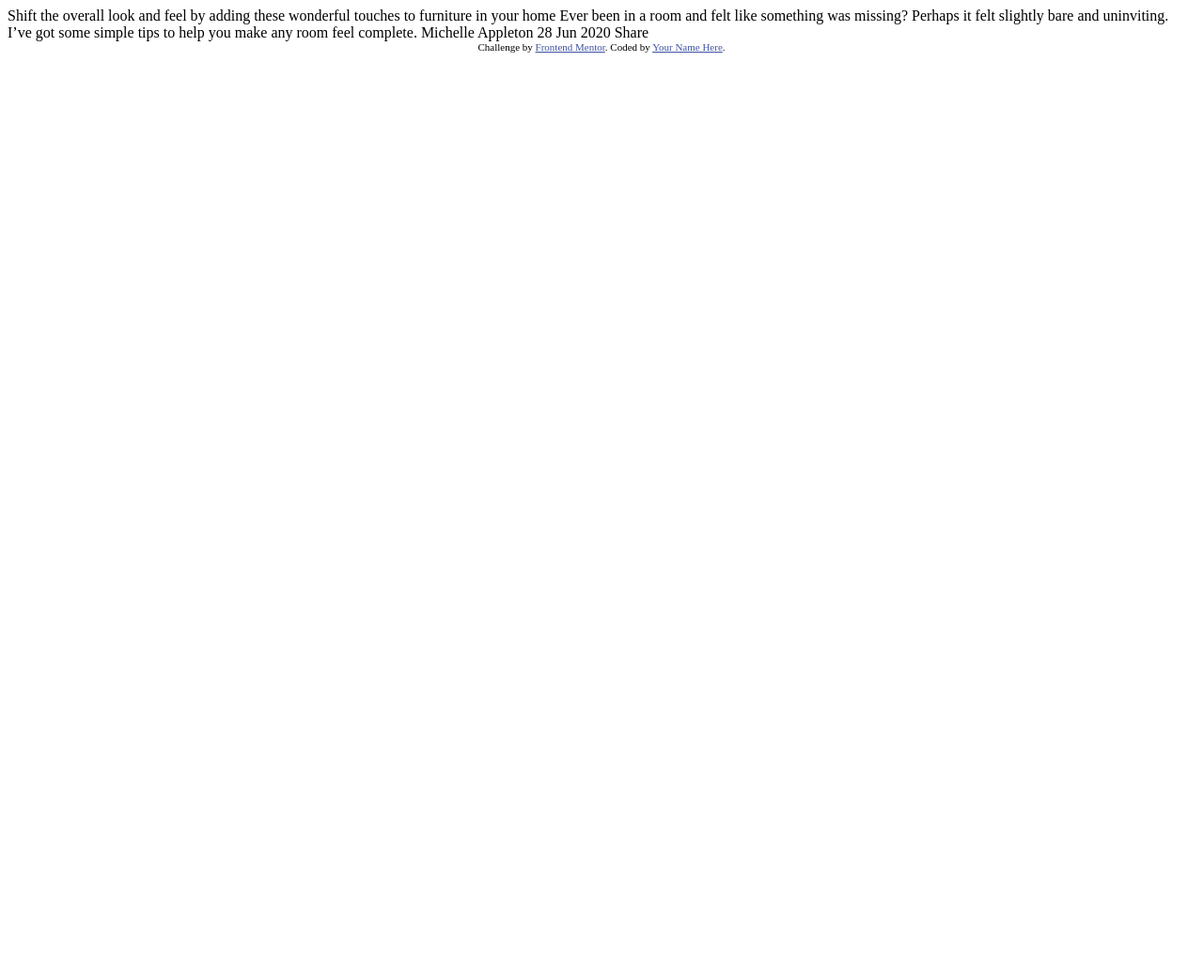
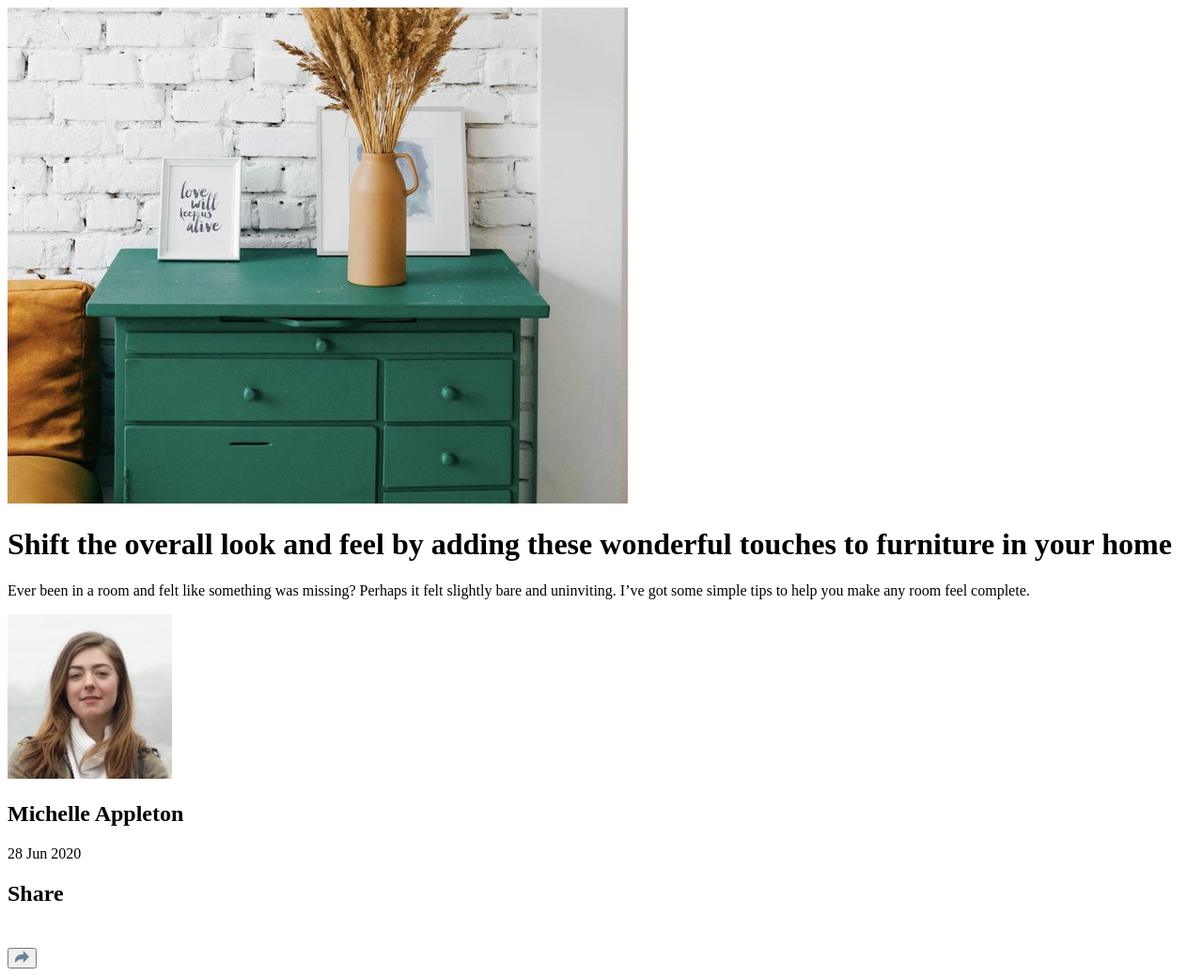
Before and after one commit to sandovalmelo/article-preview-component, a plain HTML site: page index.html in a window 1280 px wide. Shown: the whole page at 94% size. Before the commit the page ends 800 px from the top, so only its background shows below. Drawn offline with Linux system fonts and the light colour scheme.

Commit message:
add base html

```diff
--- a/index.html
+++ b/index.html
@@ -1,36 +1,54 @@
 <!DOCTYPE html>
 <html lang="en">
+
 <head>
   <meta charset="UTF-8">
-  <meta name="viewport" content="width=device-width, initial-scale=1.0"> <!-- displays site properly based on user's device -->
+  <meta name="viewport" content="width=device-width, initial-scale=1.0">
+  <link rel="icon" type="image/png" sizes="32x32" href="./images/favicon-32x32.png">
+  <title>Frontend Mentor | Article preview component</title>
+</head>
 
-  <link rel="icon" type="image/png" sizes="32x32" href="./images/favicon-32x32.png">
+<body>
+  <main>
+    <div class="img-container">
+      <img src="./images/drawers.jpg" alt="Drawers Image">
+    </div>
 
-  <title>Frontend Mentor | Article preview component</title>
+    <div class="article-preview">
+      <h1 class="preview-title">Shift the overall look and feel by adding these wonderful
+        touches to furniture in your home</h1>
 
-  <!-- Feel free to remove these styles or customise in your own stylesheet 👍 -->
-  <style>
-    .attribution { font-size: 11px; text-align: center; }
-    .attribution a { color: hsl(228, 45%, 44%); }
-  </style>
-</head>
-<body>
+      <p class="preview-text">Ever been in a room and felt like something was missing? Perhaps
+        it felt slightly bare and uninviting. I’ve got some simple tips
+        to help you make any room feel complete.</p>
+    </div>
 
-  Shift the overall look and feel by adding these wonderful
-  touches to furniture in your home
+    <div class="preview-profile">
+      <div class="profile-img">
+        <img src="./images/avatar-michelle.jpg" alt="Michelle Avatar">
+      </div>
 
-  Ever been in a room and felt like something was missing? Perhaps
-  it felt slightly bare and uninviting. I’ve got some simple tips
-  to help you make any room feel complete.
+      <div class="profile-info">
+        <div class="profile-info-user">
+          <h2 class="info-name">Michelle Appleton</h2>
+          <p class="info-date">28 Jun 2020</p>
+        </div>
 
-  Michelle Appleton
-  28 Jun 2020
+        <div class="profile-share">
+          <h2>Share</h2>
+          <div class="social-media">
+            <img src="./images/icon-facebook.svg" alt="Facebook Icon">
+            <img src="./images/icon-twitter.svg" alt="Twitter Icon">
+            <img src="./images/icon-pinterest.svg" alt="Pinterest Icon">
+          </div>
+        </div>
 
-  Share
+        <button class="share-btn">
+          <img src="./images/icon-share.svg" alt="Share Icon">
+        </button>
+      </div>
+    </div>
+  </main>
+</body>
 
-  <div class="attribution">
-    Challenge by <a href="https://www.frontendmentor.io?ref=challenge" target="_blank">Frontend Mentor</a>.
-    Coded by <a href="#">Your Name Here</a>.
-  </div>
-</body>
 </html>
```
